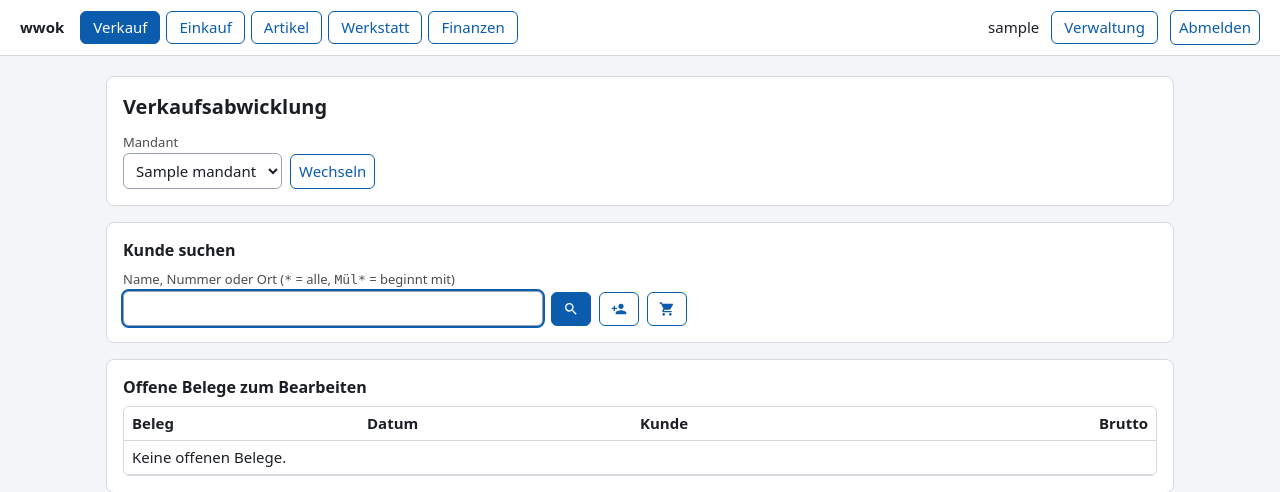
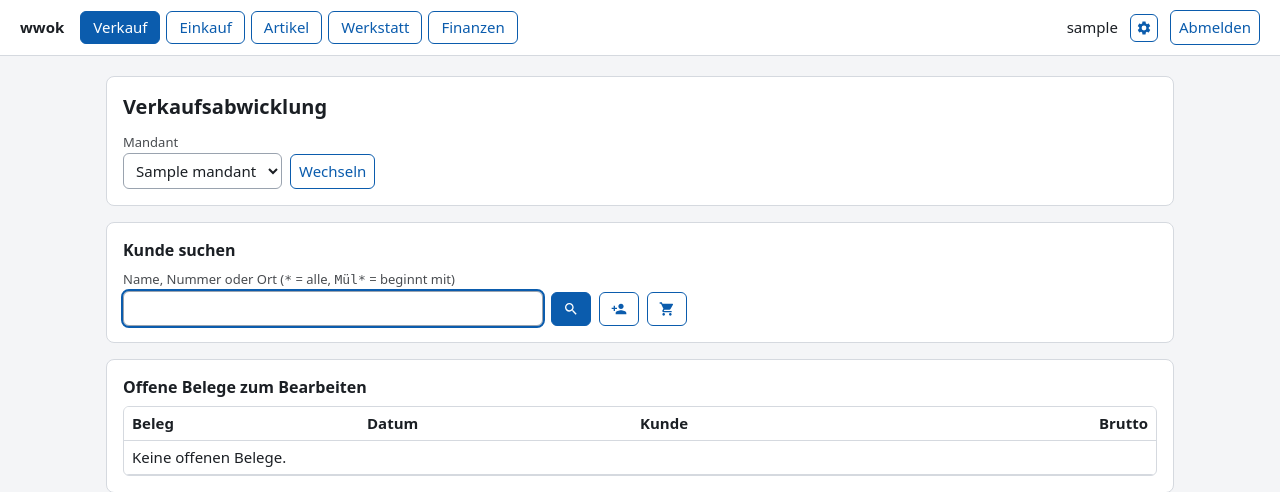
Before and after one commit to akuvvet/wwok, a Django app: page /verkauf/ in a window 1280 px wide. Shown: the top 492 px of the page. Run offline with Django 5.2, Linux system fonts and the light colour scheme; a user stored in the database is signed in; tables that the repository leaves empty hold one stand-in row (values such as "Sample post").

Commit message:
Verwaltung als Zahnrad-Symbol
Co-Authored-By: Claude Sonnet 5.5 <noreply@anthropic.com>

```diff
--- a/templates/base.html
+++ b/templates/base.html
@@ -113,7 +113,7 @@
   <span class="rechts">
     {% if user.is_authenticated %}
       <span>{{ user.get_username }}</span>
-      {% if user.is_staff %}<a class="knopf leise" href="/verwaltung/">Verwaltung</a>{% endif %}
+      {% if user.is_staff %}<a class="symbol links" data-tip="Verwaltung" aria-label="Verwaltung" href="/verwaltung/"><svg viewBox="0 0 24 24" aria-hidden="true"><path d="M19.14 12.94c.04-.3.06-.61.06-.94 0-.32-.02-.64-.07-.94l2.03-1.58a.49.49 0 0 0 .12-.61l-1.92-3.32a.49.49 0 0 0-.59-.22l-2.39.96c-.5-.38-1.03-.7-1.62-.94l-.36-2.54a.484.484 0 0 0-.48-.41h-3.84c-.24 0-.43.17-.47.41l-.36 2.54c-.59.24-1.13.57-1.62.94l-2.39-.96c-.22-.08-.47 0-.59.22L2.74 8.87c-.12.21-.08.47.12.61l2.03 1.58c-.05.3-.09.63-.09.94s.02.64.07.94l-2.03 1.58a.49.49 0 0 0-.12.61l1.92 3.32c.12.22.37.29.59.22l2.39-.96c.5.38 1.03.7 1.62.94l.36 2.54c.05.24.24.41.48.41h3.84c.24 0 .44-.17.47-.41l.36-2.54c.59-.24 1.13-.56 1.62-.94l2.39.96c.22.08.47 0 .59-.22l1.92-3.32c.12-.22.07-.47-.12-.61l-2.01-1.58zM12 15.6A3.6 3.6 0 1 1 12 8.4a3.6 3.6 0 0 1 0 7.2z"/></svg></a>{% endif %}
       <form method="post" action="{% url 'logout' %}">{% csrf_token %}<button class="leise" type="submit">Abmelden</button></form>
     {% endif %}
   </span>
```
